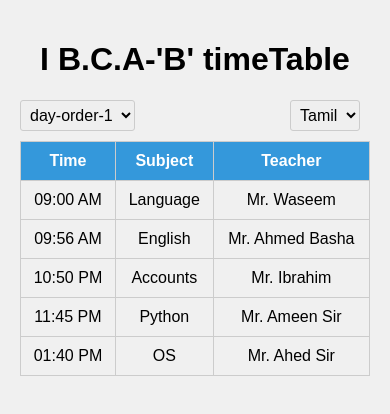
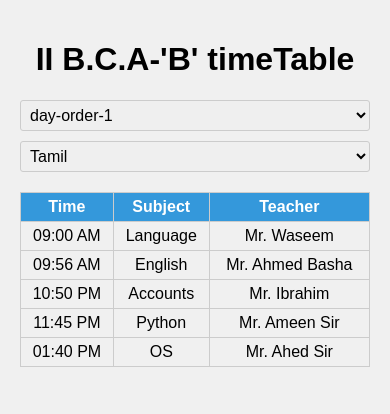
Before and after one commit to SUFIYAN2004/TimeTable, a plain HTML site: page index.html in a window 390 px wide. Drawn offline with Linux system fonts and the light colour scheme.

Commit message:
Update index.html

```diff
--- a/index.html
+++ b/index.html
@@ -13,7 +13,7 @@
         }
 
         .timetable {
-            max-width: 600px;
+            max-width: 100%;
             margin: 0 auto;
         }
 
@@ -21,6 +21,7 @@
             display: flex;
             justify-content: space-between;
             margin-bottom: 10px;
+            flex-wrap: wrap;
         }
 
         .day-selector select {
@@ -29,6 +30,9 @@
             border: 1px solid #ccc;
             border-radius: 3px;
             margin-right: 10px;
+            margin-bottom: 10px;
+            flex: 1 1 auto;
+            min-width: 120px;
         }
 
         .timetable-table {
@@ -46,10 +50,30 @@
             background-color: #3498db;
             color: #fff;
         }
+
+        @media (max-width: 768px) {
+            .timetable-table th, .timetable-table td {
+                padding: 8px;
+            }
+        }
+
+        @media (max-width: 480px) {
+            .day-selector {
+                flex-direction: column;
+            }
+
+            .day-selector select {
+                margin-right: 0;
+            }
+
+            .timetable-table th, .timetable-table td {
+                padding: 5px;
+            }
+        }
     </style>
 </head>
 <body>
-    <h1 style="text-align: center;">I B.C.A-'B' timeTable</h1>
+    <h1 style="text-align: center;">II B.C.A-'B' timeTable</h1>
     <div class="timetable">
         <div class="day-selector">
             <select id="daySelector">
@@ -122,7 +146,7 @@
                 { time: '09:00 AM', subject: 'Accounts', teacher: 'Mr. Ibrahim' },
                 { time: '09:56 AM', subject: 'Python', teacher: 'Mr. Ameen Sir' },
                 { time: '10:50 PM', subject: 'OS', teacher: 'Mr. Ahed Sir' },
-                { time: '11:45 PM', subject: 'Language', teachers: { tamil: 'Mr. Faizan', urdu: 'Mr. Faizan' } },
+                { time: '11:45 PM', subject: 'Language', teachers: { tamil: 'Mr. Waseem', urdu: 'Dr. Mohamed Yasser' } },
                 { time: '01:40 PM', subject: 'English', teacher: 'Mr. Abrar' }
             ]
         };
```
